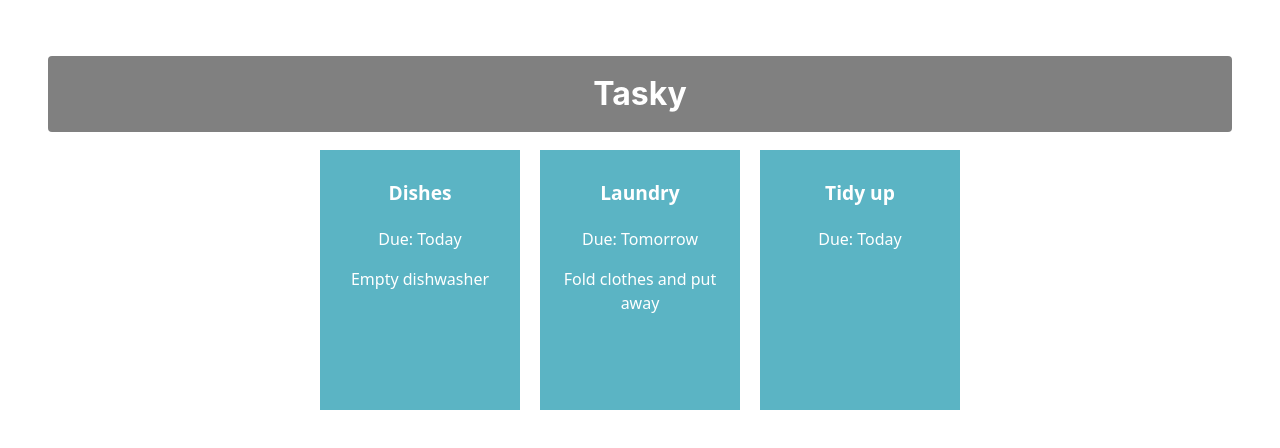
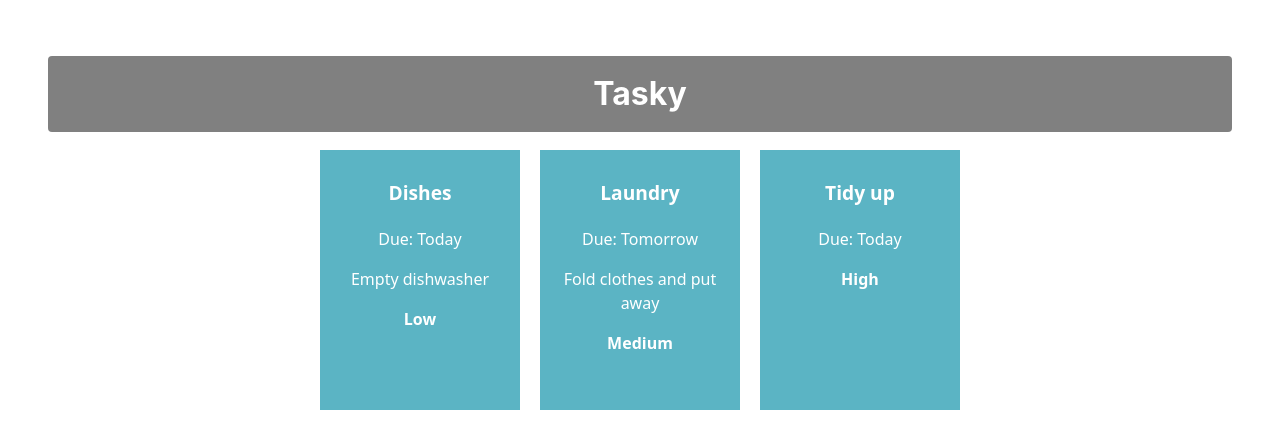
Before and after one commit to alvaroturi11/react-basics-labs, a React (Vite) app in the folder tasky/: page / in a window 1280 px wide. Shown: the top 448 px of the page. Built offline with nearby package versions, Linux system fonts and the light colour scheme.

Commit message:
Tasky Lab 2a - Exercise done

```diff
--- a/tasky/src/App.css
+++ b/tasky/src/App.css
@@ -40,3 +40,7 @@
   font-weight: bold;
   font-size: 1.2em;
 }
+
+.priority {
+  font-weight: bold;
+}
--- a/tasky/src/App.jsx
+++ b/tasky/src/App.jsx
@@ -6,9 +6,9 @@
 
   const [taskState, setTaskState] = useState({
     tasks: [
-      { id: 1, title: "Dishes", description: "Empty dishwasher", deadline: "Today" },
-      { id: 2, title: "Laundry", description: "Fold clothes and put away", deadline: "Tomorrow" },
-      { id: 3, title: "Tidy up", deadline: "Today" }
+      { id: 1, title: "Dishes", description: "Empty dishwasher", deadline: "Today", priority: "Low" },
+      { id: 2, title: "Laundry", description: "Fold clothes and put away", deadline: "Tomorrow", priority: "Medium" },
+      { id: 3, title: "Tidy up", deadline: "Today", priority: "High" }
     ]
   });
 
@@ -23,6 +23,7 @@
           description={task.description}
           deadline={task.deadline}
           key={task.id}
+          priority={task.priority}
         />
       ))}
 
--- a/tasky/src/components/Task.jsx
+++ b/tasky/src/components/Task.jsx
@@ -8,6 +8,7 @@
             <p>Due: {props.deadline}</p>
             <p className="description">{props.description}</p>
             <p>{props.children}</p>
+            <p className="priority">{props.priority}</p>
         </div>
     )
 
```
